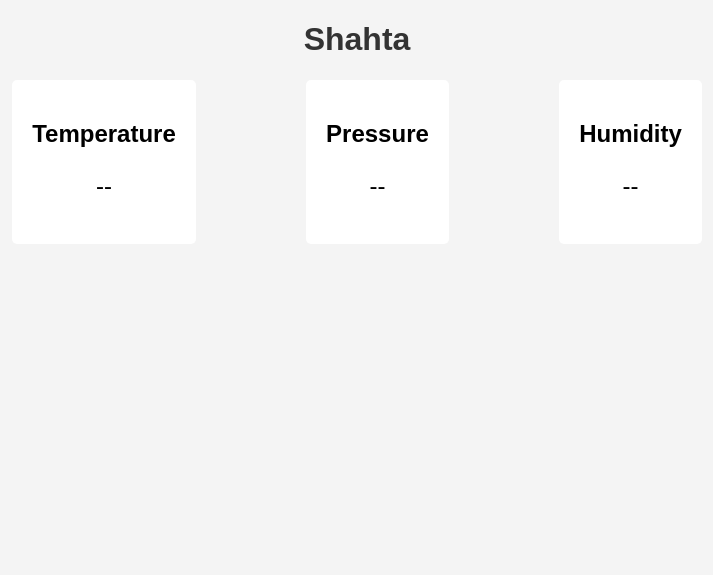
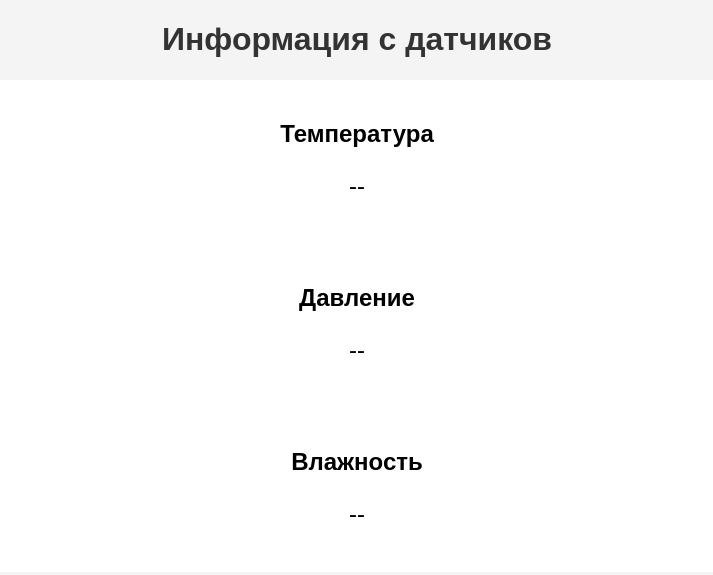
Before and after one commit to sp1ritual/CoalStab-, a plain HTML site: page сайтик/index.html in a window 1280 px wide. Shown: the whole page, without its empty margins (283-996 px from the left). Drawn offline with nearby package versions, Linux system fonts and the light colour scheme.

Commit message:
Update index.html

```diff
--- a/сайтик/index.html
+++ b/сайтик/index.html
@@ -13,18 +13,18 @@
 </head>
 <body>
     <div class="container">
-        <h1>Shahta</h1>
-        <div class="weather-info">
+        <h1>Информация с датчиков</h1>
+        <div id="weather-info">
             <div class="temperature">
-                <h2>Temperature</h2>
+                <h2>Температура</h2>
                 <p id="temperature-value">--</p>
             </div>
             <div class="pressure">
-                <h2>Pressure</h2>
+                <h2>Давление</h2>
                 <p id="pressure-value">--</p>
             </div>
             <div class="humidity">
-                <h2>Humidity</h2>
+                <h2>Влажность</h2>
                 <p id="humidity-value">--</p>
             </div>
         </div>
```
